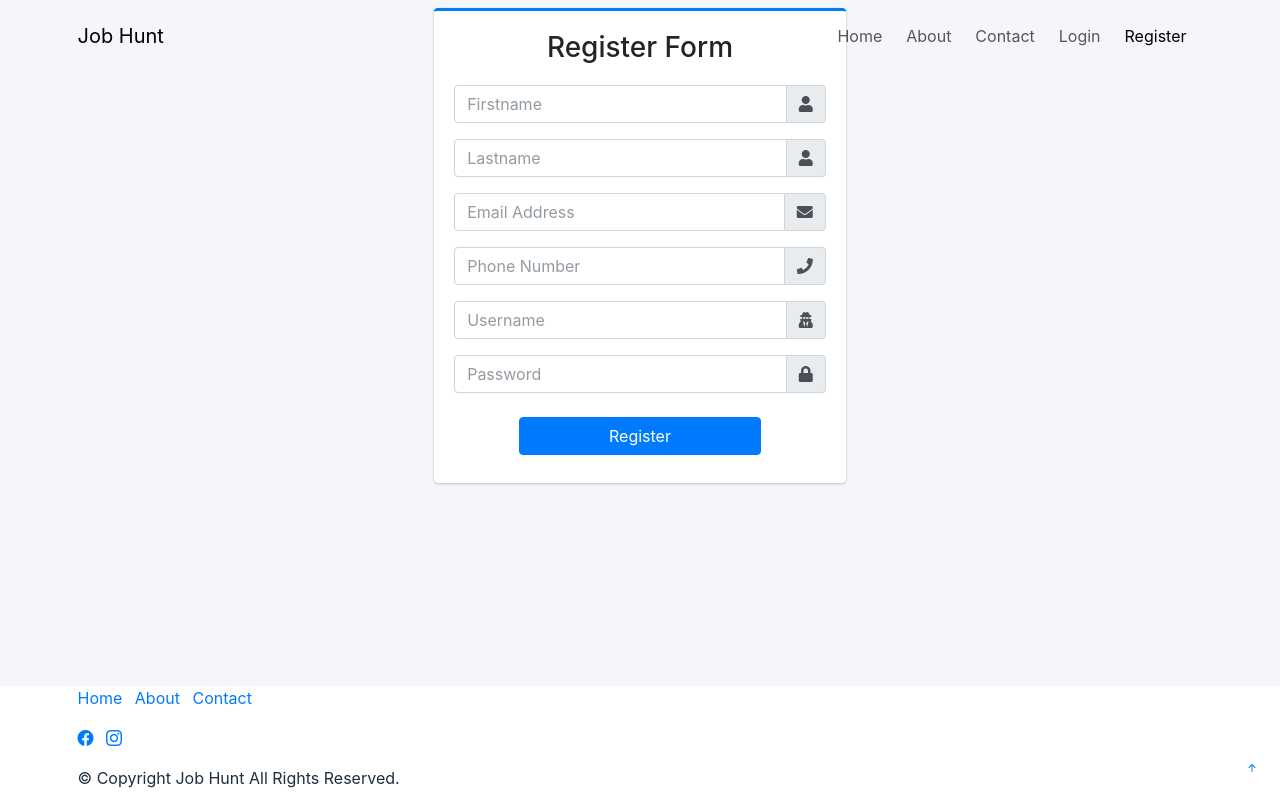
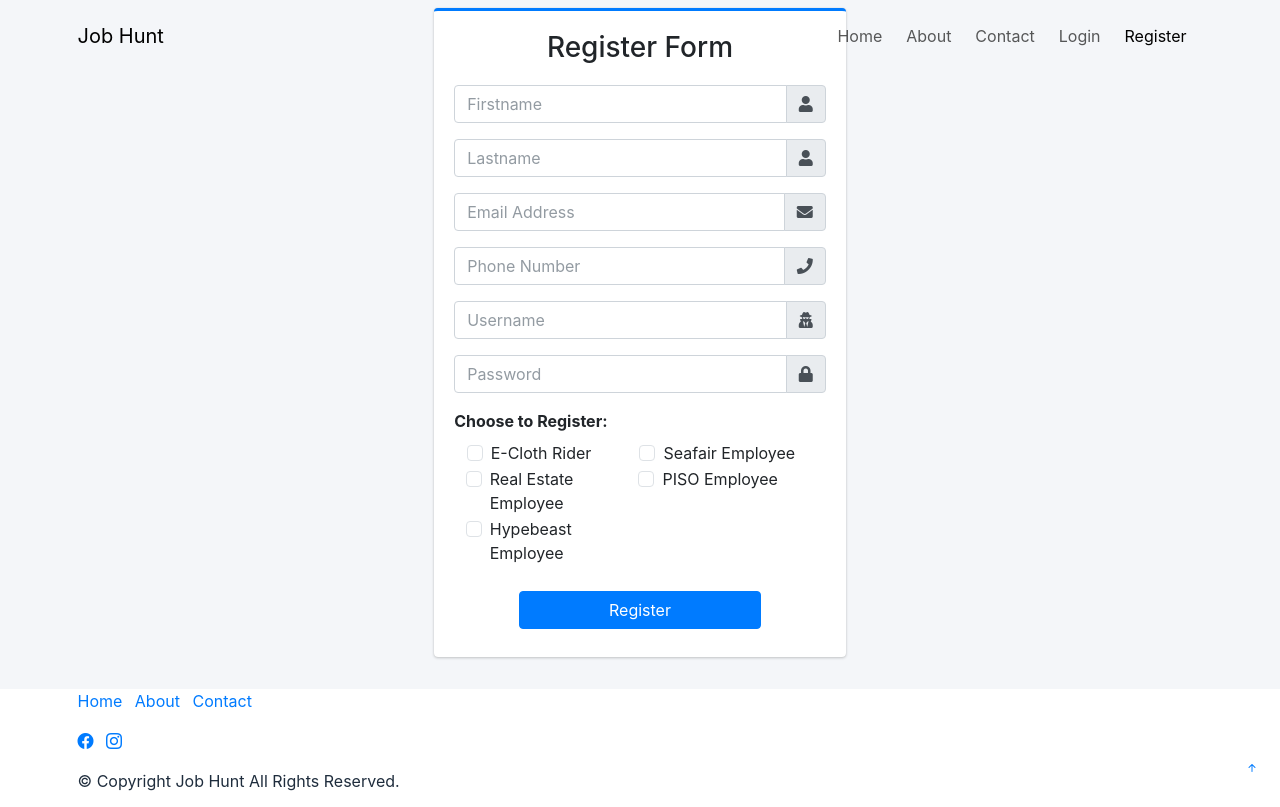
Before and after one commit to CharlesZy123/JobHub, a PHP site: page /welcome/register in a window 1280 px wide. Shown: the top 807 px of the page. Run offline with PHP 8.4, Linux system fonts and the light colour scheme; some libraries are stand-ins or nearby versions.

Commit message:
miss myself

```diff
--- a/welcome/register.php
+++ b/welcome/register.php
@@ -14,7 +14,7 @@ if ($_SERVER['REQUEST_METHOD'] === 'POST') {
    $sql = "INSERT INTO users (firstname, lastname, email, contact, username, password) VALUES ('$fname', '$lname', '$email', '$contact', '$username', '$password')";
 
    if ($conn->query($sql) === TRUE) {
-      header( "Location: login" );
+      header("Location: login");
    } else {
       echo "Error: " . $sql . "<br>" . $conn->error;
    }
@@ -81,6 +81,29 @@ if ($_SERVER['REQUEST_METHOD'] === 'POST') {
                                  </div>
                               </div>
                            </div>
+                           <label for="">Choose to Register:</label>
+                           <div class="input-group row mb-3 pl-4">
+                              <div class="form-check col-sm-6 col-12">
+                                 <input type="checkbox" class="form-check-input" id="E-ClothRider">
+                                 <label class="form-check-label" for="E-ClothRider">E-Cloth Rider</label>
+                              </div>
+                              <div class="form-check col-sm-6 col-12">
+                                 <input type="checkbox" class="form-check-input" id="SeafairEmployee">
+                                 <label class="form-check-label" for="SeafairEmployee">Seafair Employee</label>
+                              </div>
+                              <div class="form-check col-sm-6 col-12">
+                                 <input type="checkbox" class="form-check-input" id="RealEstateEmployee">
+                                 <label class="form-check-label" for="RealEstateEmployee">Real Estate Employee</label>
+                              </div>
+                              <div class="form-check col-sm-6 col-12">
+                                 <input type="checkbox" class="form-check-input" id="PISOEmployee">
+                                 <label class="form-check-label" for="PISOEmployee">PISO Employee</label>
+                              </div>
+                              <div class="form-check col-sm-6 col-12">
+                                 <input type="checkbox" class="form-check-input" id="HypebeastEmployee">
+                                 <label class="form-check-label" for="HypebeastEmployee">Hypebeast Employee</label>
+                              </div>
+                           </div>
                            <div class="row">
                               <div class="col-2"></div>
                               <div class="col-8 mt-2">
```
